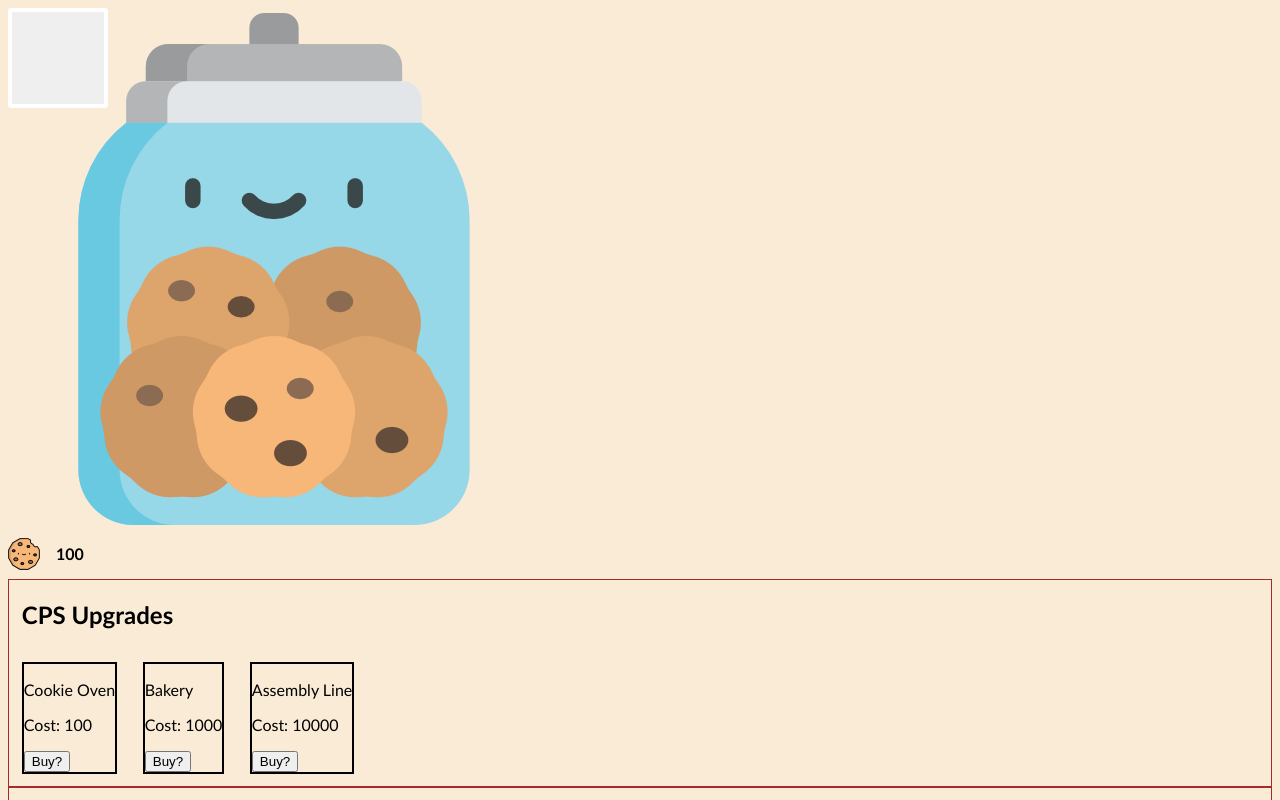
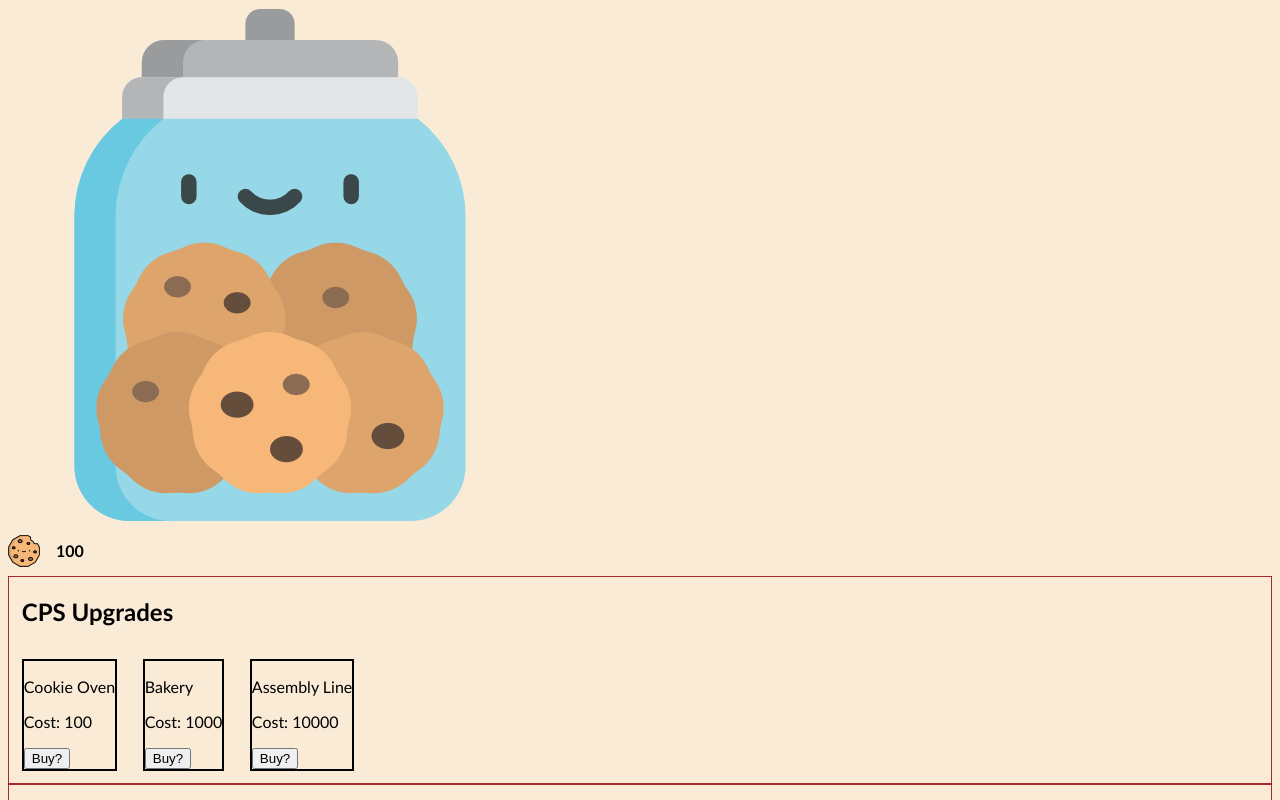
Before and after one commit to gpcroucher/week06-assignment, a React (Vite) app: page / in a window 1280 px wide. Shown: the top 800 px of the page. Built offline with nearby package versions, Linux system fonts and the light colour scheme.

Commit message:
removed old button styling

```diff
--- a/src/components/Cookie.css
+++ b/src/components/Cookie.css
@@ -1,11 +1,4 @@
 .cookieButton {
-  height: 100px;
-  width: 100px;
-  border: 4px solid white;
-  border-radius: 3px;
+  border: 0;
+  background-color: transparent;
 }
-
-.cookieButton:active {
-  height: 110px;
-  width: 110px;
-}
```
